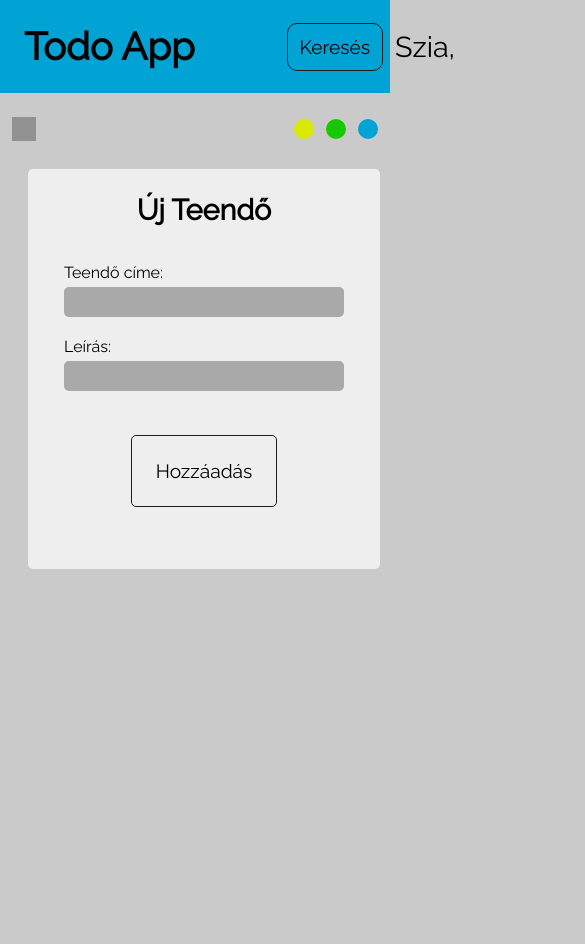
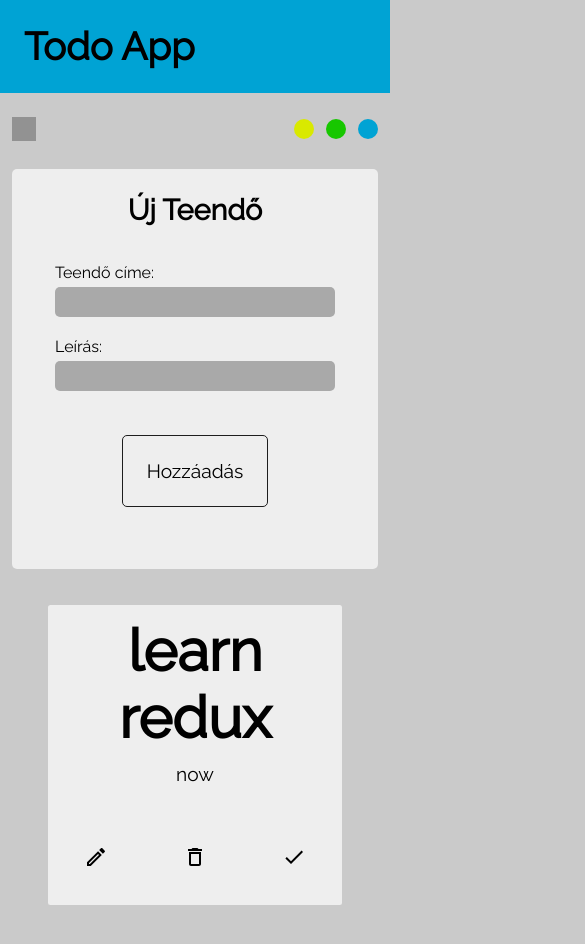
Before and after one commit to Levente26/todo-app, a React (Create React App) app: page /todos in a window 390 px wide. Shown: the top 944 px of the page, 585 px wide, since content can reach past the window. Before the commit the page ends 857 px from the top, so only its background shows below. Built offline with nearby package versions, Linux system fonts and the light colour scheme; grey boxes are pictures that could not be loaded.

Commit message:
responsivity

```diff
--- a/src/components/home/Home.jsx
+++ b/src/components/home/Home.jsx
@@ -20,17 +20,15 @@
     }
 
     return (
-            <form>
-                <label>
-                    <span className='' >Szia, kérlek add meg a neved</span>
+        <form className={`App ${mode} display-f p-1 home-form`}>
+            <label>Szia, kérlek add meg a neved</label>
                 <input
                     type='text'
                     value={name}
                     onChange={(e) => setName(e.target.value)}
                     className="ml-1 pl-1"
                 />
-                </label>
-                <button onClick={handleClick}>Tovább</button>
+            <button className={mode === "dark" ? 'p-1 m-1 btn-dark' : 'p-1 m-1'} onClick={handleClick}>Tovább</button>
         </form>
     )
 }
--- a/src/components/home/home.scss
+++ b/src/components/home/home.scss
@@ -1,9 +1,12 @@
 @import '../../scss/variables';
+
+.home-form{
+    min-height: 80vh;
+}
 
 form {
     display: flex;
     flex-direction: column;
-    justify-content: center;
     align-items: center;
     gap: 10px;
     input{
@@ -12,4 +15,25 @@
         height: 30px;
         border-radius: $base-border-radius;
     }
+    button {
+        border: $base-border-thickness solid $dark;
+        border-radius: $base-border-radius;
+        background-color: transparent;
+        cursor: pointer;
+        &:hover{
+            background-color: $dark;
+            color: $light;
+        }
+    }
+    .btn-dark{
+        border: $base-border-thickness solid $light;
+        border-radius: $base-border-radius;
+        background-color: transparent;
+        cursor: pointer;
+        color: $light;
+        &:hover{
+            background-color: $light;
+            color: $dark;
+        }
+    }
 }
--- a/src/components/navbar/Navbar.jsx
+++ b/src/components/navbar/Navbar.jsx
@@ -2,18 +2,24 @@
 import './navbar.scss'
 // theme
 import { useTheme } from '../../hooks/useTheme'
+import { useEffect, useState } from 'react'
 
 const Navbar = () => {
     const { color, changeColor } = useTheme()
+    // const [name, setName] = useState("")
+
+    // useEffect(() => {
+    //     localStorage.getItem("name")
+    // },[name])
     const name = localStorage.getItem("name")
 
     return (
         <nav className='p-1 display-f' style={{background: color}}>
             <h1 className='font-xl p-1'>Todo App</h1>
-            <div className='display-f searchbar-name'>
+            { name && <div className='display-f searchbar-name'>
                 <Link to='/search' className='link p-1 font-md'>Keresés</Link>
                 <p className='p-1 font-lg'>Szia, {name}</p>
-            </div>
+            </div>}
         </nav>
     )
 }
--- a/src/components/navbar/navbar.scss
+++ b/src/components/navbar/navbar.scss
@@ -1,4 +1,5 @@
 @import '../../scss/variables';
+@import '../../scss/breakpoints';
 
 nav {
   position: sticky;
@@ -11,6 +12,9 @@
     width: 25%;
     justify-content: space-between;
     align-items: center;
+    @include lg{
+      width: 50%;
+    }
     .link{
       text-decoration: none;
       border: $base-border-thickness solid $dark;
@@ -22,4 +26,5 @@
       }
     }
   }
+
 }
--- a/src/components/todos/todo.scss
+++ b/src/components/todos/todo.scss
@@ -1,11 +1,19 @@
 @import '../../scss/variables';
+@import '../../scss/breakpoints';
 
 
 .container{
     grid-template-columns: 2fr 1fr;
     min-height: 700px;
+    @include md {
+        grid-template-columns: 1fr;
+        grid-template-rows: 1fr 1fr;
+    }
     .content{
         border-radius: $base-border-radius;
+        @include md {
+            margin: 0;
+        }
     }
     .sidebar {
         background: $light;
@@ -14,12 +22,19 @@
         top: 20%;
         height: 400px;
         border-radius: $base-border-radius;
-        h3{
+        @include md {
+            margin: 0;
+            grid-row: 1/2;
+            position: static;
+        }
+        h3 {
             text-align: center;
+            margin-left: 0 auto;
         }
         form{
             width: 100%;
             flex-direction: column;
+            justify-content: center;
             gap: 20px;
         }
         label {
@@ -53,6 +68,11 @@
     min-height: 700px;
     .btn-container{
         justify-content: space-around;
+        button {
+            @include sm {
+                margin: 0;
+            }
+        }
     }
 }
 li{
@@ -64,6 +84,9 @@
         justify-content: center;
         align-items: center;
     }
+    h2{
+        text-align: center;
+    }
     .img-container{
         justify-content: space-between;
         align-items: center;
```
Also changed, not shown: src/scss/breakpoints.scss (+4 -4 lines). Lines whose indentation alone changed are shown as unchanged.
